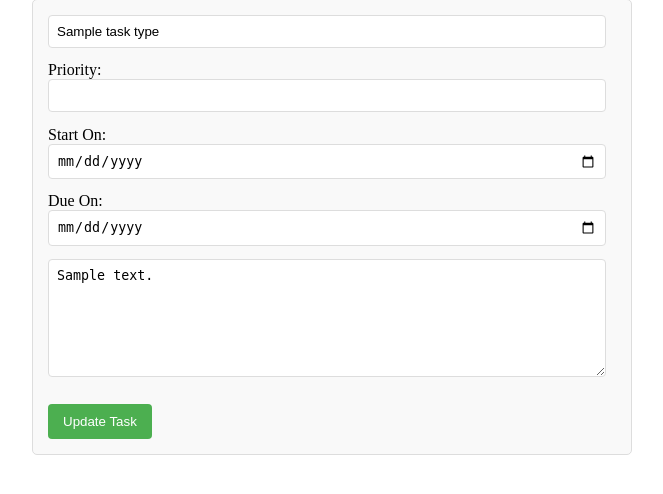
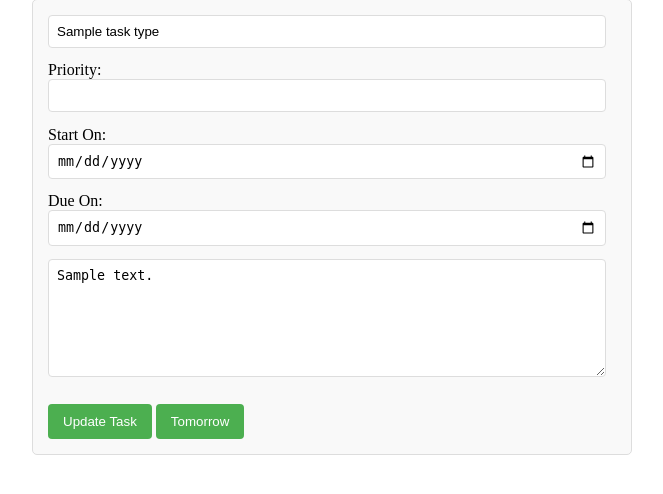
Before and after one commit to karagenit/todo, a Flask app: template templates/index.html in a window 1280 px wide. Shown: the part 180-674 px from the top of the page, without its empty margins (308-971 px from the left). Run offline with Flask 3, Linux system fonts and the light colour scheme; the template is opened without the code that fills it: most values are stand-ins (such as "Sample title", 1, 10 or a date in 2020).

Commit message:
Add Broken Tomorrow Button

```diff
--- a/app.py
+++ b/app.py
@@ -1,7 +1,7 @@
 from auth import get_creds
 from tasks import get_tasks, patch_task
 from flask import Flask, render_template, request, redirect
-from datetime import datetime
+from datetime import datetime, timedelta
 
 creds = get_creds()
 tasks = get_tasks(creds)
@@ -11,6 +11,7 @@ app = Flask(__name__)
 @app.route('/')
 def index():
     today = datetime.now().date()
+    tomorrow = (today + timedelta(days=1)).strftime('%Y-%m-%d')
     startable_tasks = [task for task in tasks if not task.get('start_date') or datetime.strptime(task['start_date'], '%Y-%m-%d').date() <= today]
     priority_tasks = sorted(startable_tasks, key=lambda x: (-x.get('priority', 0), x.get('due_date', '9999-12-31')))
     due_tasks = sorted(tasks, key=lambda x: x.get('due_date', '9999-12-31'))
@@ -21,8 +22,7 @@ def index():
         {'id': 'due', 'label': 'Due Soon', 'tasks': due_tasks[:3]},
         {'id': 'triage', 'label': 'Needs Triage', 'tasks': triage_tasks[:3]}
     ]
-    return render_template('index.html', tasks=values)
-
+    return render_template('index.html', tasks=values, tomorrow=tomorrow)
 @app.route('/update', methods=['POST'])
 def update_task():
     task_id = request.form.get('task_id')
--- a/static/css/index.css
+++ b/static/css/index.css
@@ -16,7 +16,7 @@ input[type="text"], input[type="number"], input[type="date"], textarea {
     border: 1px solid #ddd;
     border-radius: 4px;
 }
-input[type="submit"] {
+input[type="submit"], button[type="submit"] {
     background-color: #4CAF50;
     color: white;
     padding: 10px 15px;
--- a/templates/index.html
+++ b/templates/index.html
@@ -31,6 +31,7 @@
                 Due On: <input type="date" name="due_date" value="{{ task.due_date }}"> <br>
                 <textarea name="description">{{ task.description }}</textarea> <br>
                 <input type="submit" value="Update Task">
+                <button type="submit" name="start_date" value="{{ tomorrow }}">Tomorrow</button>
             </form>
             {% endfor %}
         </div>
```
